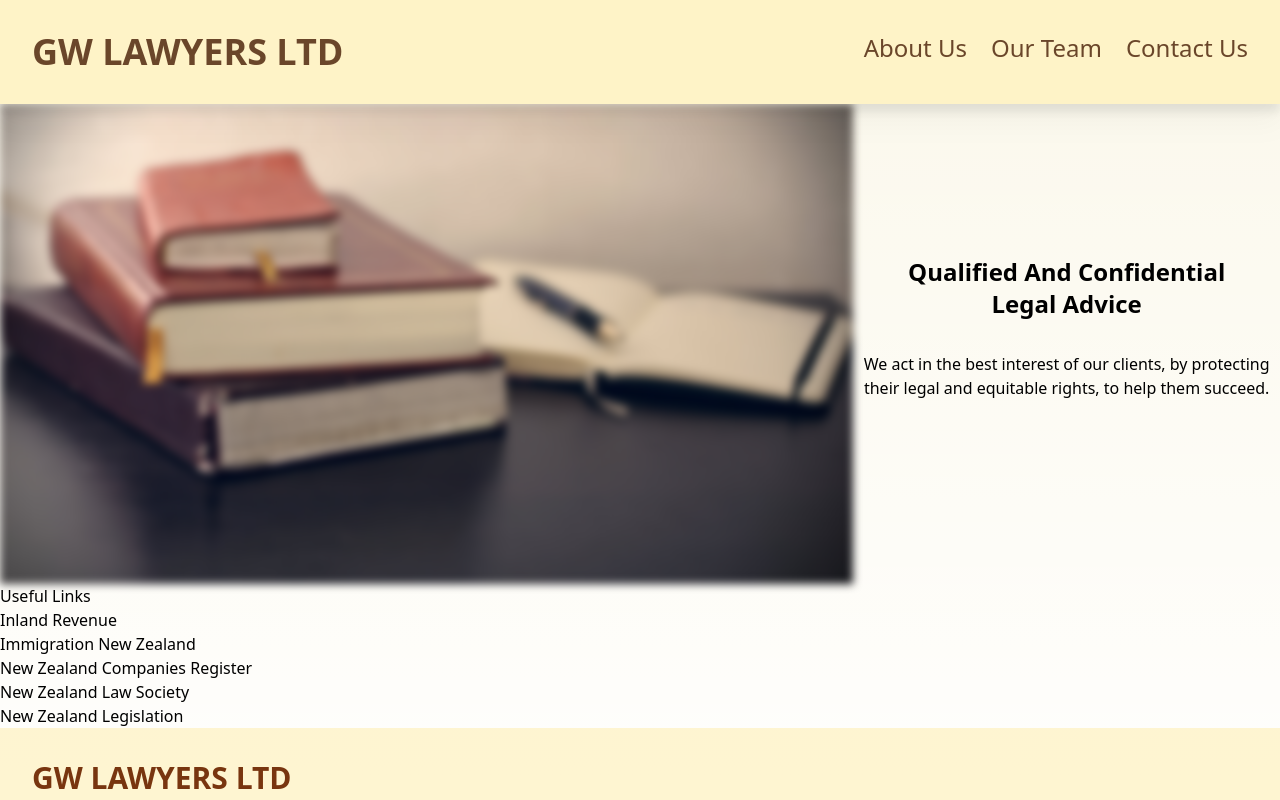
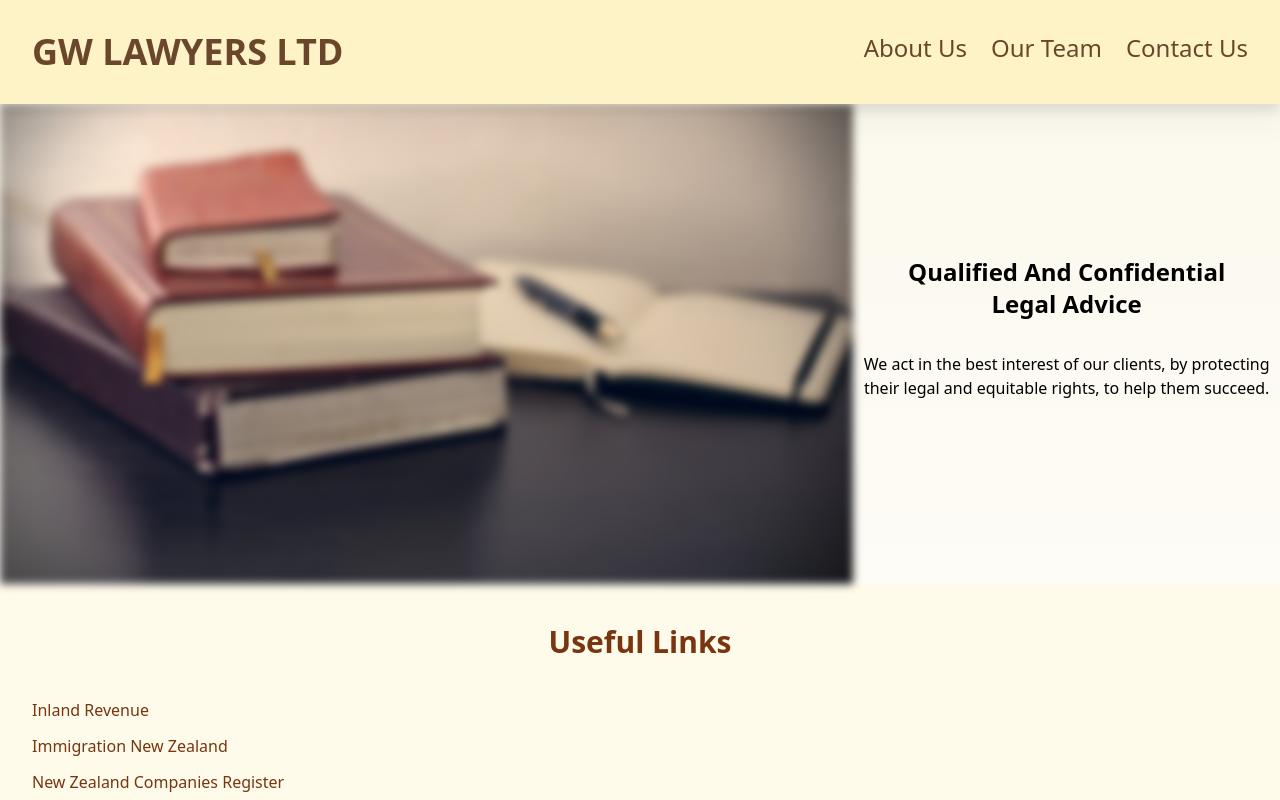
Before and after one commit to ian-jl-chua/gw-lawyers-ltd, a Next.js app: page / in a window 1280 px wide. Shown: the top 800 px of the page. Built offline with nearby package versions, Linux system fonts and the light colour scheme.

Commit message:
working on CSS for UsefulLinks and SiteLink

```diff
--- a/src/app/components/Navbar.tsx
+++ b/src/app/components/Navbar.tsx
@@ -1,4 +1,22 @@
 import Link from 'next/link'
+
+const navList = [
+  {
+    id: 1,
+    navName: 'About Us',
+    navRef: '/about',
+  },
+  {
+    id: 2,
+    navName: 'Our Team',
+    navRef: '/team',
+  },
+  {
+    id: 3,
+    navName: 'Contact Us',
+    navRef: '/contact',
+  },
+]
 
 export default function Navbar() {
   return (
@@ -13,24 +31,11 @@ export default function Navbar() {
           </Link>
         </h1>
         <div className="flex flex-row justify-between align-middle gap-6 text-xl sm:text-center md:justify-center  md:text-2xl">
-          <Link
-            href="/about"
-            className="nav-link"
-          >
-            About Us
-          </Link>
-          <Link
-            href="/team"
-            className="nav-link"
-          >
-            Our Team
-          </Link>
-          <Link
-            href="/contact"
-            className="nav-link"
-          >
-            Contact Us
-          </Link>
+          {navList.map((list) => (
+            <Link className='nav-link' key={list.id} href={list.navRef}>
+              {list.navName}
+            </Link>
+          ))}
         </div>
       </div>
     </nav>
--- a/src/app/components/SiteLink.tsx
+++ b/src/app/components/SiteLink.tsx
@@ -1,3 +1,5 @@
+import Link from 'next/link'
+
 interface Link {
   id: number
   linkName: string
@@ -10,12 +12,12 @@ interface SiteLinkProps {
 
 export default function SiteLink({ links }: SiteLinkProps) {
   return (
-    <ul>
+    <ul className="list-inside leading-9">
       {links.map((link) => (
-        <li key={link.id}>
-          <a href={link.linkRef} target="blank">
+        <li key={link.id} className="underline-offset-4 hover:text-amber-500 hover:underline hover:decoration-2 ">
+          <Link href={link.linkRef} target="blank">
             {link.linkName}
-          </a>
+          </Link>
         </li>
       ))}
     </ul>
--- a/src/app/components/UsefulLinks.tsx
+++ b/src/app/components/UsefulLinks.tsx
@@ -1,6 +1,5 @@
 import SiteLink from './SiteLink'
 
-export default function UsefulLinks() {
 const links = [
   {
     id: 1,
@@ -28,9 +27,11 @@ export default function UsefulLinks() {
     linkRef: 'https://www.legislation.govt.nz',
   },
 ]
+
+export default function UsefulLinks() {
   return (
-    <section className="">
-      <h1>Useful Links</h1>
+    <section className="section2">
+      <h1 className="section-title">Useful Links</h1>
       <div>
         <SiteLink links={links} />
       </div>
--- a/src/app/globals.css
+++ b/src/app/globals.css
@@ -28,7 +28,7 @@ body {
 
 @layer components {
   .nav-link {
-    @apply text-amber-950/80 hover:text-amber-950 no-underline dark:text-amber-100/80 dark:hover:text-amber-100;
+    @apply text-amber-950/80 hover:text-amber-500 no-underline dark:text-amber-100/80 dark:hover:text-amber-500;
   }
   .section {
     @apply py-8 px-4 text-amber-950 dark:bg-gradient-to-b from-amber-950 dark:text-amber-50 lg:px-8;
@@ -39,4 +39,7 @@ body {
   .section-alt {
     @apply py-8 px-4 text-amber-950 dark:bg-gradient-to-t from-amber-950 dark:text-amber-50 lg:px-8;
   }
+  .section2 {
+    @apply py-8 px-4 bg-amber-50 text-amber-900 dark:bg-stone-800 dark:text-amber-100/90 lg:px-8;
+  }
 }
```
Lines whose indentation alone changed are shown as unchanged.
